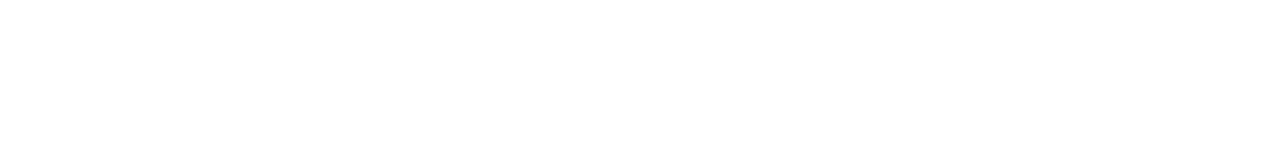
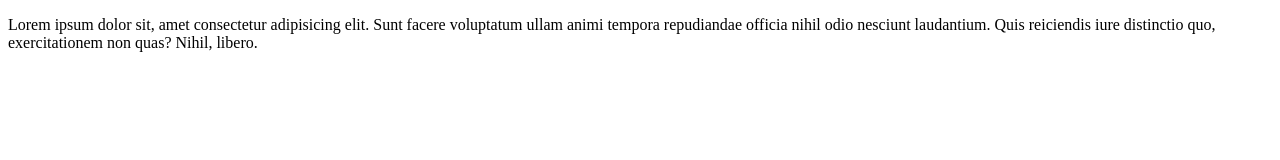
Before and after one commit to Ajaykumars3/FullStack_Learning, a plain HTML site: page 1_Frontend/Html5/index.html in a window 1280 px wide. Drawn offline with Linux system fonts and the light colour scheme.

Commit message:
html file editted

```diff
--- a/1_Frontend/Html5/index.html
+++ b/1_Frontend/Html5/index.html
@@ -7,5 +7,6 @@
 </head>
 <body>
 <!--     <h1>Hello</h1> -->
+<p>Lorem ipsum dolor sit, amet consectetur adipisicing elit. Sunt facere voluptatum ullam animi tempora repudiandae officia nihil odio nesciunt laudantium. Quis reiciendis iure distinctio quo, exercitationem non quas? Nihil, libero.</p>
 </body>
 </html>
```
